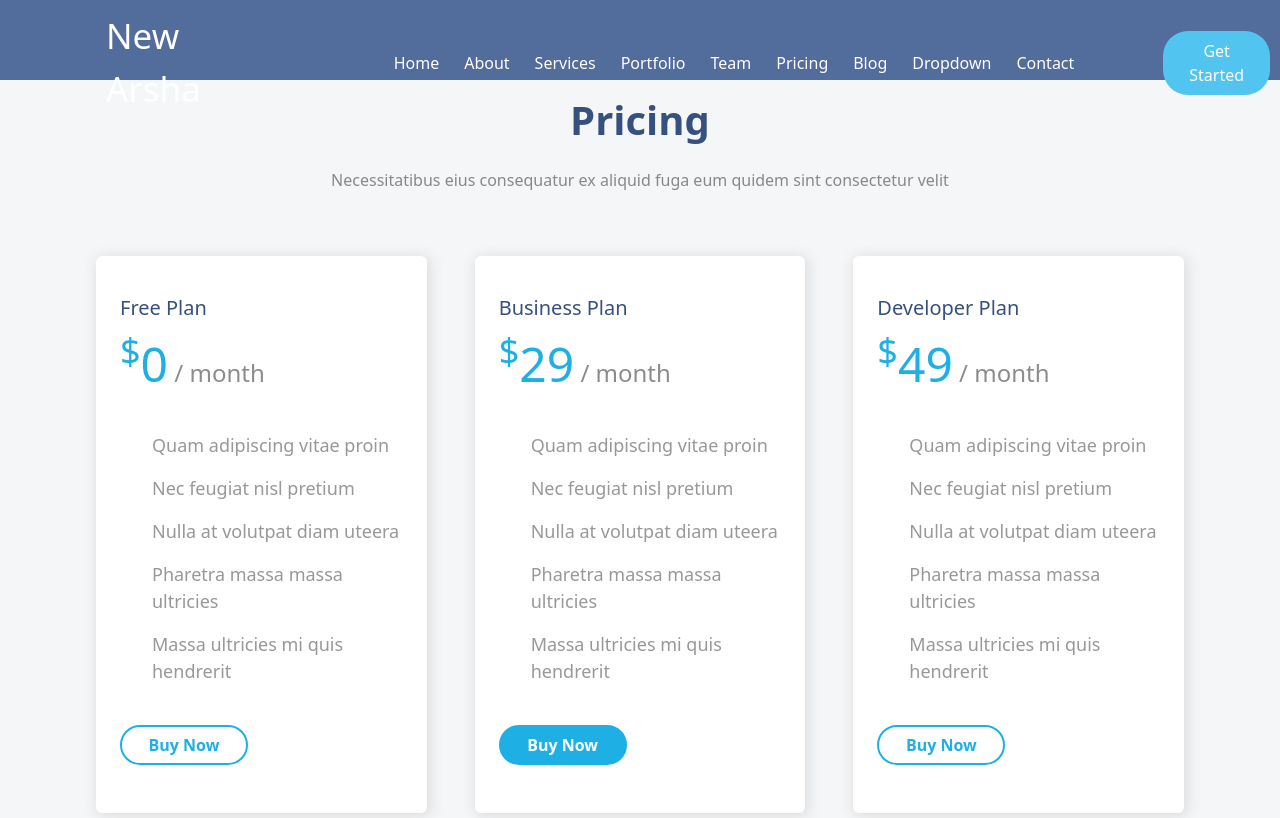
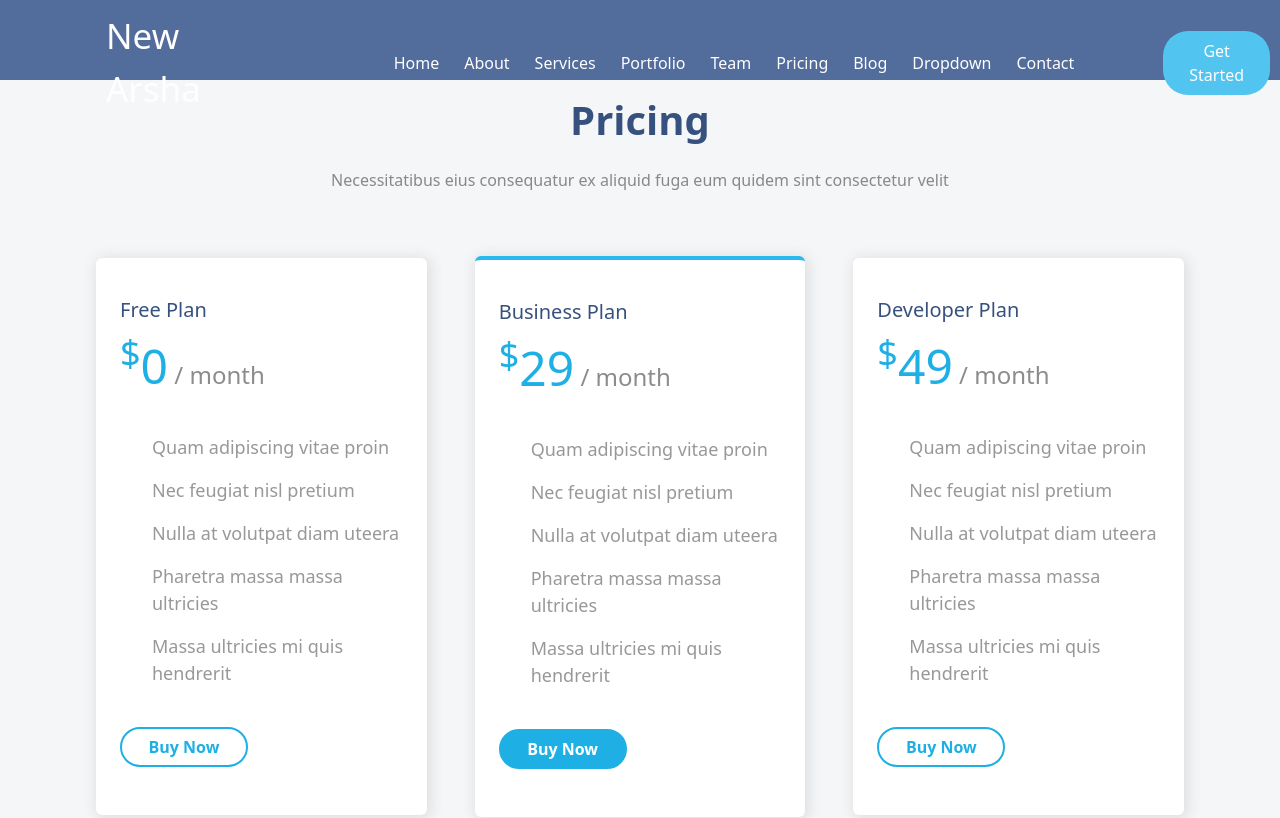
Before and after one commit to meenado89/MERN, a React (Vite) app: page /Pricing in a window 1280 px wide. Shown: the top 818 px of the page. Built offline with nearby package versions, Linux system fonts and the light colour scheme.

Commit message:
Add borders to featured pricing cards for emphasis
Introduces top and bottom borders to featured pricing cards for better visual distinction. Updates CSS and applies the "featured" class to the appropriate elements in the pricing component.

```diff
--- a/src/components/Home.css
+++ b/src/components/Home.css
@@ -391,6 +391,8 @@ p {
   display: flex;
   flex-direction: column;
   justify-content: space-between;
+  border-top: 3px solid #28b9ee;
+  border-bottom:3px solid #28b9ee;
 }
 
 
@@ -554,3 +556,7 @@ p {
  -ms-transition: all 0.90 ease;
  -o-transition: all 0.90 ease;
 }
+.featured{
+
+  border-top: 4px solid #28b9ee;
+}
--- a/src/components/Pricing.jsx
+++ b/src/components/Pricing.jsx
@@ -52,9 +52,9 @@ const Pricing = () => {
         </div>
 
         {/* CARD 2 */}
-        <div className="price-cards">
+        <div className="price-cards featured">
 
-          <div class="pricing-item featured p-4">
+          <div class="pricing-item  p-4">
             <h5>Business Plan</h5>
             <p>
               <sup>$</sup>29<span> / month</span>
```
